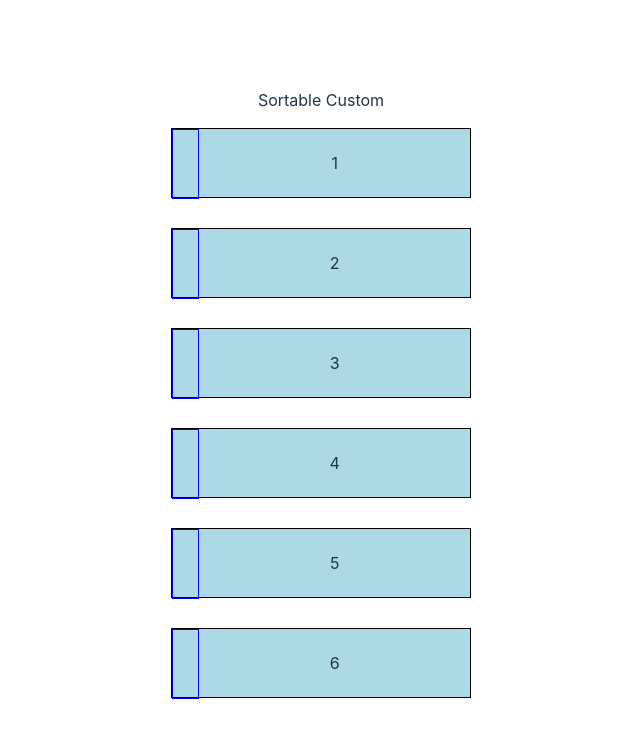
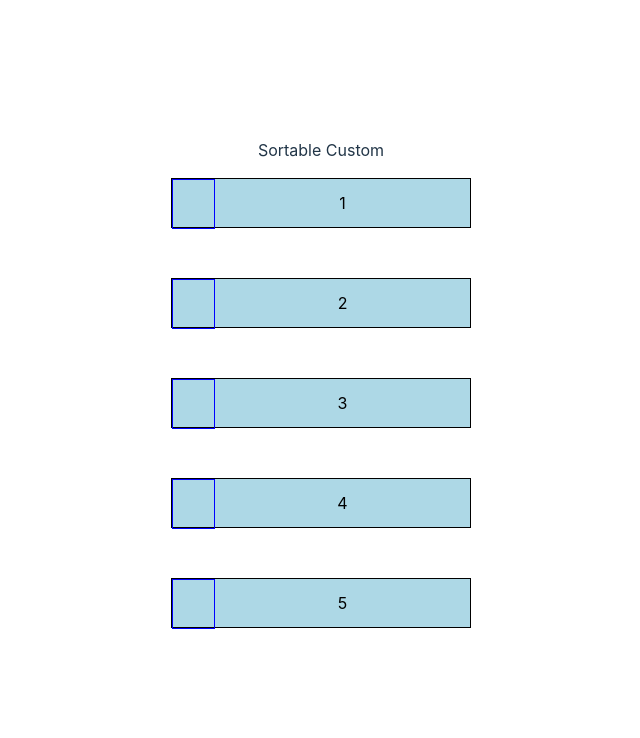
Before and after one commit to h-zahar/sortable-custom, a React (Vite) app: page / in a window 1280 px wide. Shown: the top 738 px of the page, without its empty margins (319-959 px from the left). Built offline with nearby package versions, Linux system fonts and the light colour scheme.

Commit message:
Implemented Preview Indicator

```diff
--- a/src/App.tsx
+++ b/src/App.tsx
@@ -3,11 +3,25 @@ import "./App.css";
 import Box from "./components/Box";
 
 function App() {
-  const [array, setArray] = useState([1, 2, 3, 4, 5, 6]);
+  const [array, setArray] = useState([1, 2, 3, 4, 5]);
+
+  const [indicatorPosition, setIndicatorPosition] = useState({ x: 0, y: 0 });
 
   return (
     <div>
       <p>Sortable Custom</p>
+      <div
+        id="indicator"
+        style={{
+          display: "none",
+          position: "absolute",
+          top: indicatorPosition.y,
+          left: "calc(50% - 150px)",
+          height: "5px",
+          background: "blue",
+          width: 300,
+        }}
+      ></div>
       <div id="box">
         {array.map((arr, i) => {
           return (
@@ -17,6 +31,8 @@ function App() {
               index={i}
               array={array}
               setArray={setArray}
+              indicatorPosition={indicatorPosition}
+              setIndicatorPosition={setIndicatorPosition}
             />
           );
         })}
--- a/src/components/Box.tsx
+++ b/src/components/Box.tsx
@@ -5,16 +5,23 @@ const Box = ({
   array,
   index,
   setArray,
+  indicatorPosition,
+  setIndicatorPosition,
 }: {
   id: number;
   array: number[];
   index: number;
   setArray: (array: number[]) => void;
+  indicatorPosition: { x: number; y: number };
+  setIndicatorPosition: (indicatorPosition: { x: number; y: number }) => void;
 }) => {
   const [translate, setTranslate] = useState({ x: 0, y: 0 });
   let startPosition = { x: 0, y: 0 };
   const handleMouseDown = (e: React.MouseEvent) => {
     startPosition = { x: e.clientX, y: e.clientY };
+
+    document.getElementById(id.toString()).style.zIndex = 100;
+
     document.addEventListener("mousemove", handleMouseMove);
     document.addEventListener("mouseup", handleMouseUp);
   };
@@ -24,6 +31,44 @@ const Box = ({
       x: e.clientX - startPosition.x,
       y: e.clientY - startPosition.y,
     });
+    console.log(
+      index + Math.max(Math.floor(Math.abs(startPosition.y - e.clientY) / 100))
+    );
+    Math.floor(Math.abs(startPosition.y - e.clientY) / 100) === 0 &&
+      (document.getElementById("indicator")!.style.display! = "none");
+
+    if (Math.floor(Math.abs(startPosition.y - e.clientY) / 100) !== 0) {
+      setTimeout(
+        () => (document.getElementById("indicator")!.style.display! = "block"),
+        100
+      );
+      setIndicatorPosition({
+        x: indicatorPosition.x,
+        y:
+          startPosition.y - e.clientY < 0
+            ? Number(
+                document
+                  .getElementById("box")
+                  ?.children[
+                    index +
+                      Math.max(
+                        Math.floor(Math.abs(startPosition.y - e.clientY) / 100)
+                      )
+                  ]?.getBoundingClientRect().y
+              ) + 75
+            : Number(
+                document
+                  .getElementById("box")
+                  ?.children[
+                    index -
+                      Math.min(
+                        Math.floor(Math.abs(startPosition.y - e.clientY) / 100),
+                        index
+                      )
+                  ]?.getBoundingClientRect().y
+              ) - 25,
+      });
+    }
   };
 
   const handleMouseUp = (e: MouseEvent) => {
@@ -60,6 +105,9 @@ const Box = ({
     setArray(tempArr);
     // }
     setTranslate({ x: 0, y: 0 });
+
+    document.getElementById(id.toString()).style.zIndex = 0;
+
     document.removeEventListener("mousemove", handleMouseMove);
     document.removeEventListener("mouseup", handleMouseUp);
   };
@@ -69,16 +117,23 @@ const Box = ({
       id={id.toString()}
       style={{
         width: 300,
-        height: 70,
-        marginBottom: 30,
+        height: 50,
+        marginBottom: 50,
         background: "lightblue",
+        color: "black",
         transform: `translate(${translate.x}px, ${translate.y}px)`,
         border: "1px solid black",
+        position: "relative",
       }}
     >
       <div style={{ display: "flex", height: "100%" }}>
         <div
-          style={{ height: 70, width: 30, border: "1px solid blue" }}
+          style={{
+            height: 50,
+            width: 50,
+            border: "1px solid blue",
+            cursor: "grab",
+          }}
           onMouseDown={handleMouseDown}
         ></div>
         <div
```
